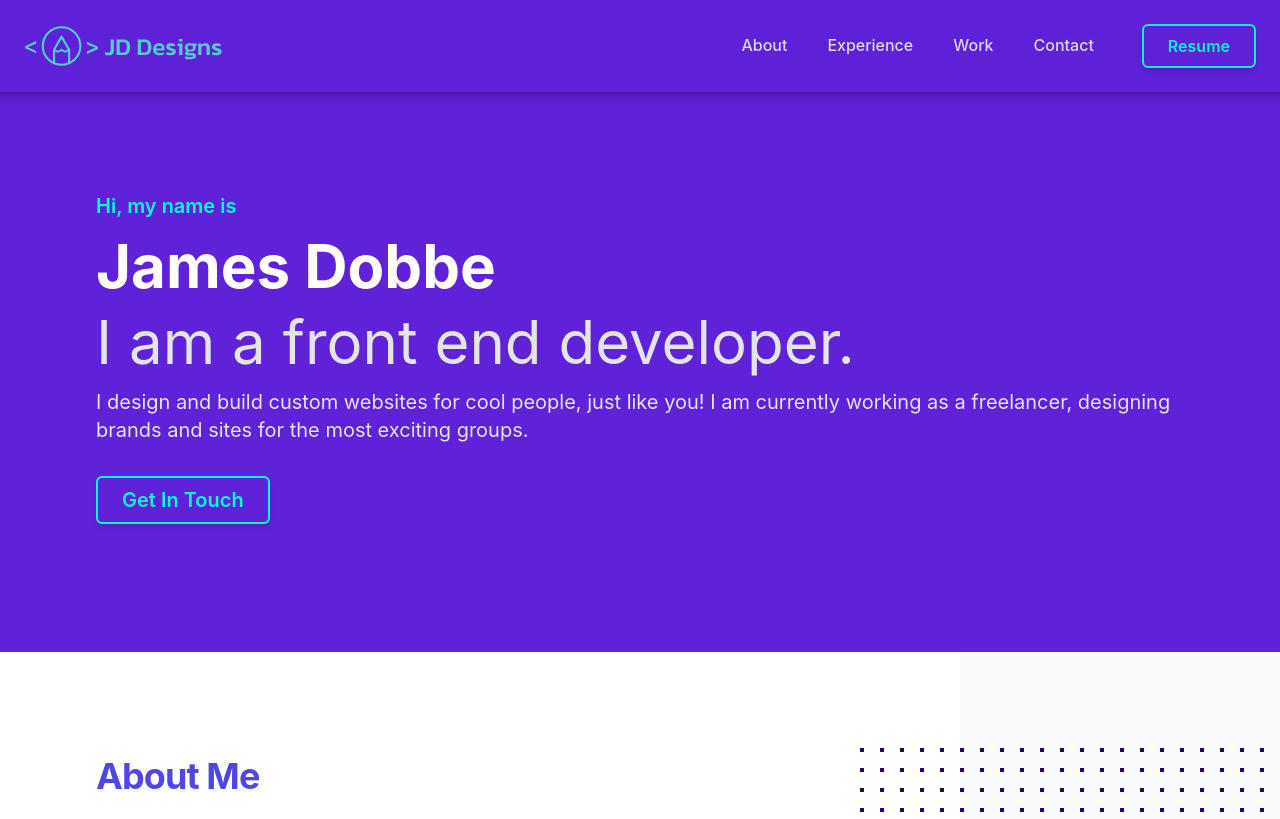
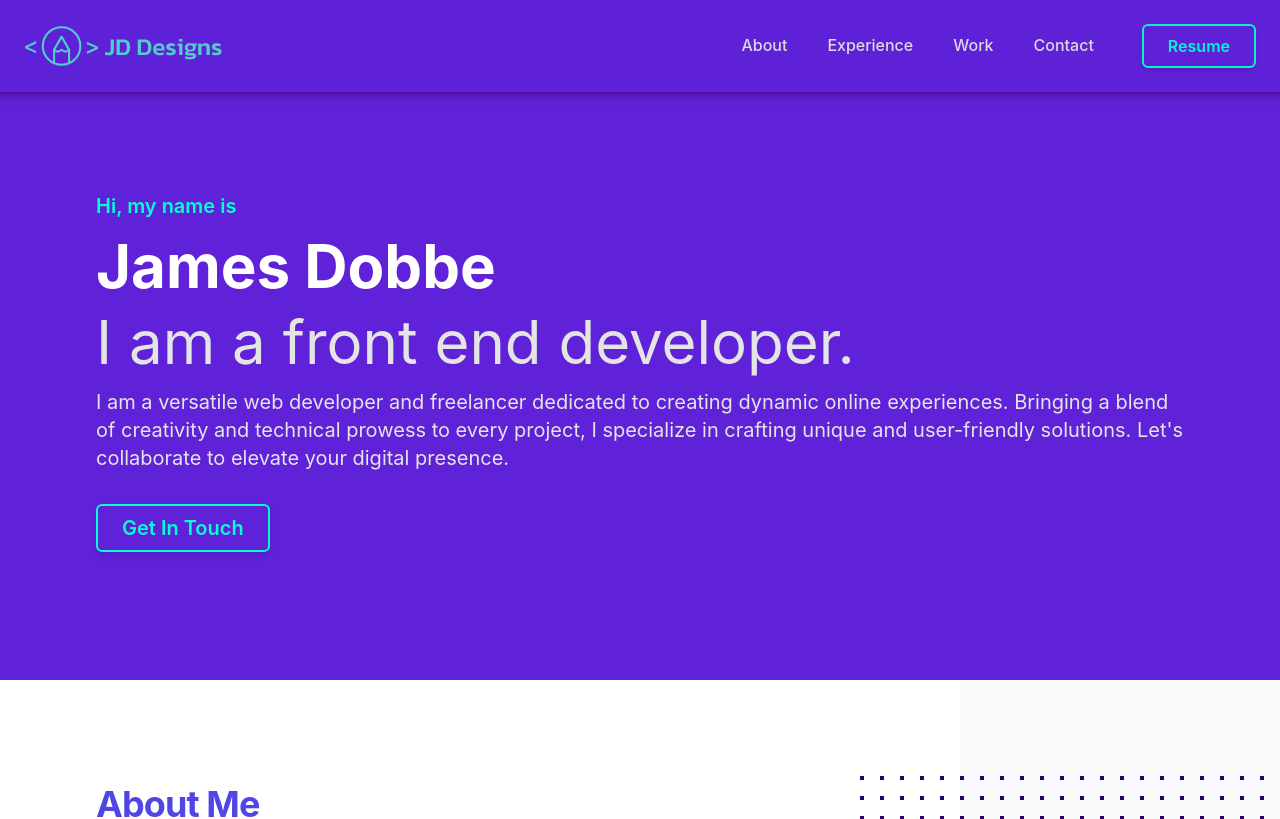
Before and after one commit to dobbe2/portfolio-2023, a React (Create React App) app: page / in a window 1280 px wide. Shown: the top 819 px of the page. Built offline with nearby package versions, Linux system fonts and the light colour scheme.

Commit message:
Rewrote hero copy

```diff
--- a/src/components/ui/Hero.jsx
+++ b/src/components/ui/Hero.jsx
@@ -13,9 +13,7 @@ export default function Hero() {
           <h1 className="my-4 text-6xl font-bold text-white">James Dobbe</h1>
           <h1 className="text-6xl text-mercury">I am a front end developer.</h1>
           <p className="my-4 text-xl text-mercury">
-            I design and build custom websites for cool people, just like you! I
-            am currently working as a freelancer, designing brands and sites for
-            the most exciting groups.
+            I am a versatile web developer and freelancer dedicated to creating dynamic online experiences. Bringing a blend of creativity and technical prowess to every project, I specialize in crafting unique and user-friendly solutions. Let's collaborate to elevate your digital presence.
           </p>
           <div className="pb-4 my-4">
             <AnchorLink href="#contact">
```
